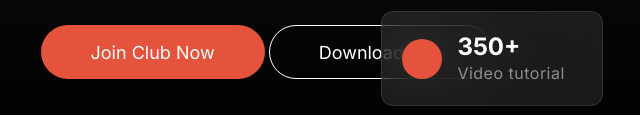
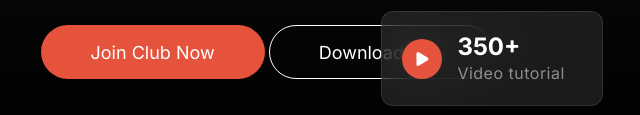
Before and after one commit to masruryeamin/fitness_website, a plain HTML site: page index.html in a window 1280 px wide. Shown: the part 685-800 px from the top of the page, 113-753 px from the left. Drawn offline with Linux system fonts and the light colour scheme; a web font is replaced by a local one.

Commit message:
play button added

```diff
--- a/index.html
+++ b/index.html
@@ -46,7 +46,7 @@
                     <img src="./images/Images 2.png" alt="">
                 </div>
                 <div class="cart">
-                    <div class="cart-lt"></div>
+                    <div class="cart-lt"><i class="fa-solid fa-play"></i></div>
                     <div class="cart-rt">
                         <h1>350+</h1>
                         <p id="font-p">Video tutorial</p>
--- a/style.css
+++ b/style.css
@@ -105,6 +105,10 @@ section{
     background: rgb(230, 83, 60);
     border-radius: 50px;
     margin-right: 15px;
+    align-items: center;
+    text-align: center;
+    display: flex;
+    justify-content: center;
 }
 /* Header section end  */
 /* Habits section start  */
```
Also changed, not shown: note.css (deleted).
